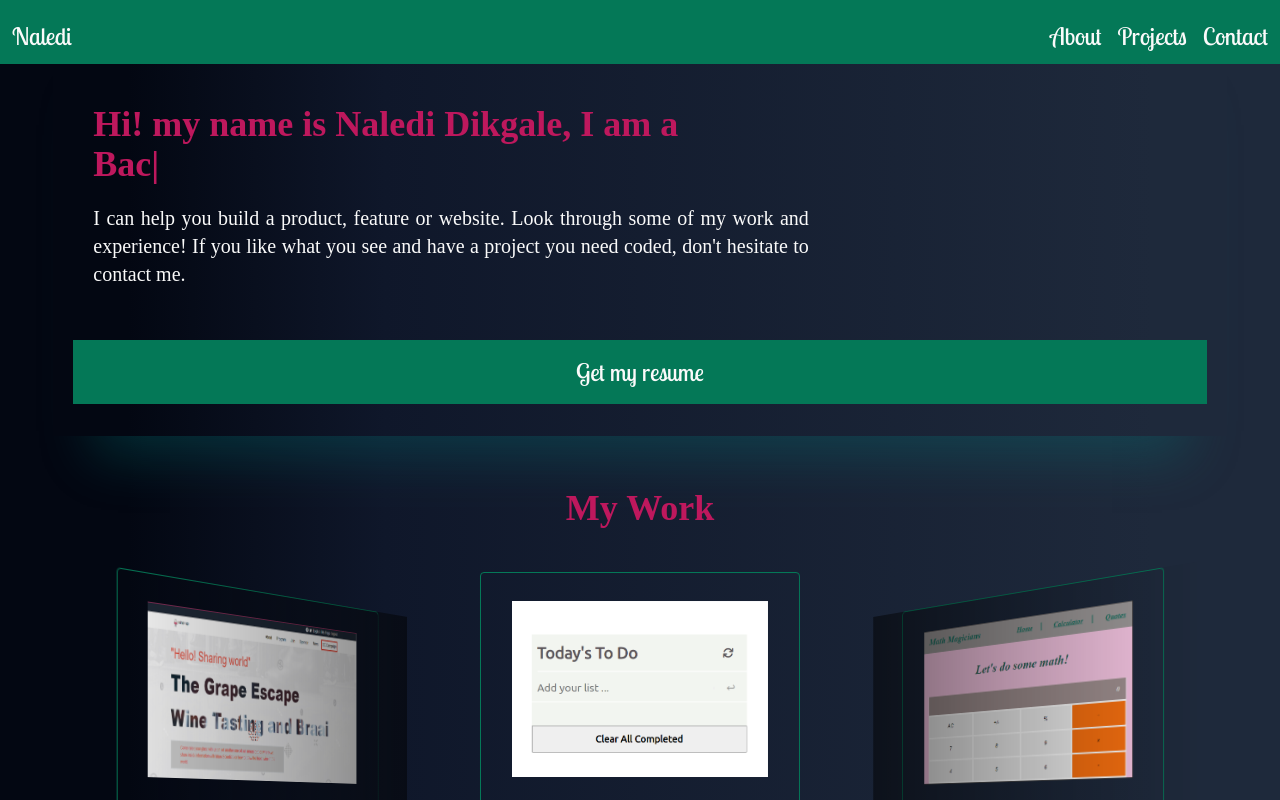
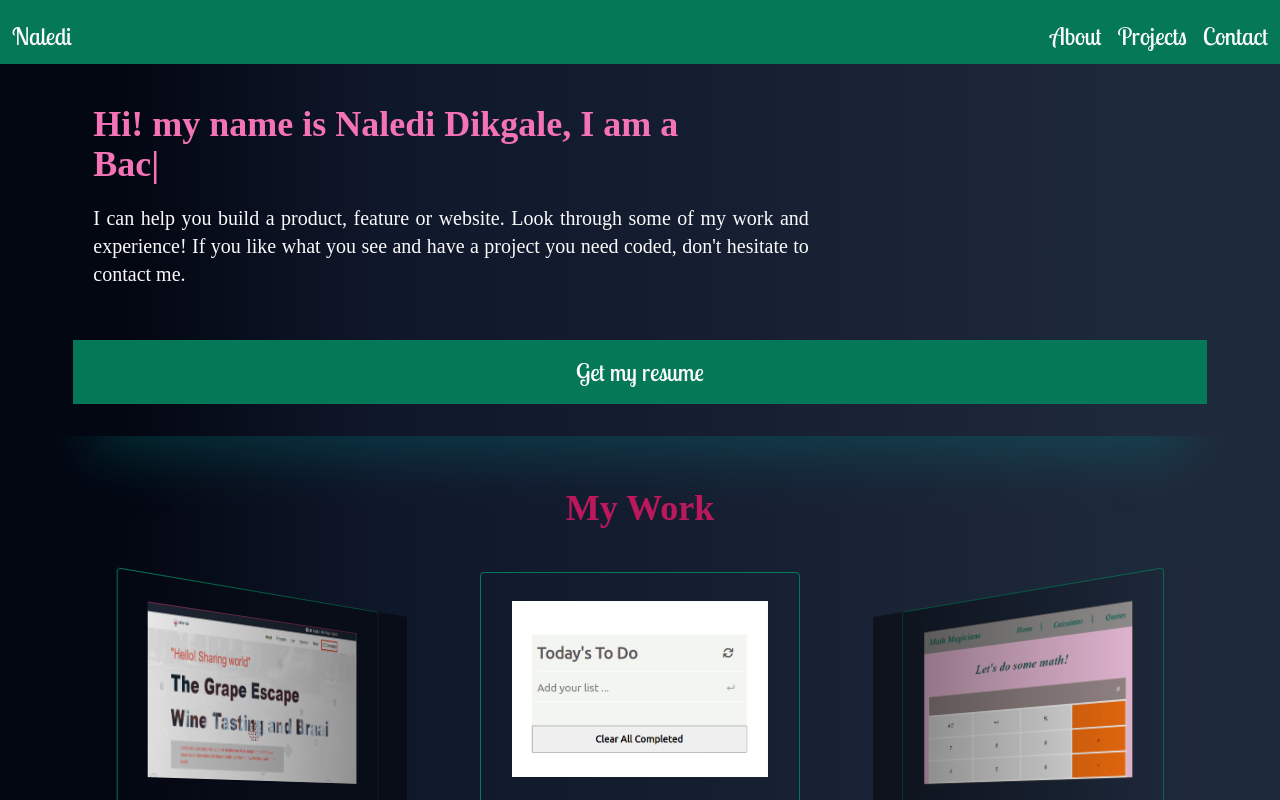
Before and after one commit to Naledi-Dikgale/my-portfolio, a React (Vite) app: page / in a window 1280 px wide. Shown: the top 800 px of the page. Built offline with nearby package versions, Linux system fonts and the light colour scheme; a web font is replaced by a local one.

Commit message:
Finalize styling

```diff
--- a/src/components/Hero.jsx
+++ b/src/components/Hero.jsx
@@ -19,9 +19,9 @@ const Hero = () => {
 
   return (
     <div className="w-11/12 h-5/6 p-5 mb-8 flex-col items-start justify-start flex border-secondary shadow-[0_60px_50px_-40px_rgba(0,128,128,0.3)] ">
-      <div className="w-2/3 max-sm:w-full  text-pink-700 md:w-full lg:w-2/3 p-5 flex flex-col items-center grow font-agbalumo">
+      <div className="w-2/3 max-sm:w-full  text-pink-400 md:w-full lg:w-2/3 p-5 flex flex-col items-center grow font-agbalumo">
         <div className="h-fit w-full mt-16">
-          <p className="text-4xl md:text-4xl font-bold max-sm:text-3xl w-fit">
+          <p className="text-4xl md:text-4xl max-sm:text-3xl w-fit font-bold">
               Hi! my name is Naledi Dikgale,
               I am a <br /> <span ref={el} />
           </p>
@@ -32,7 +32,7 @@ const Hero = () => {
             you need coded, don&apos;t hesitate to contact me.
         </p>
       </div>
-      <button className=" transition-all my-3  w-full h-16 text-neutral-50 bg-secondary  hover:bg-pink-700 hover:text-neutral-50 font-lobster text-2xl">
+      <button className=" transition-all my-3  w-full h-16 text-neutral-50 bg-secondary  hover:bg-pink-400 hover:text-neutral-50 font-lobster text-2xl">
         <a
           href="./images/Naledi's Resume (1).pdf"
           download="Naledi_resume.pdf"
```
